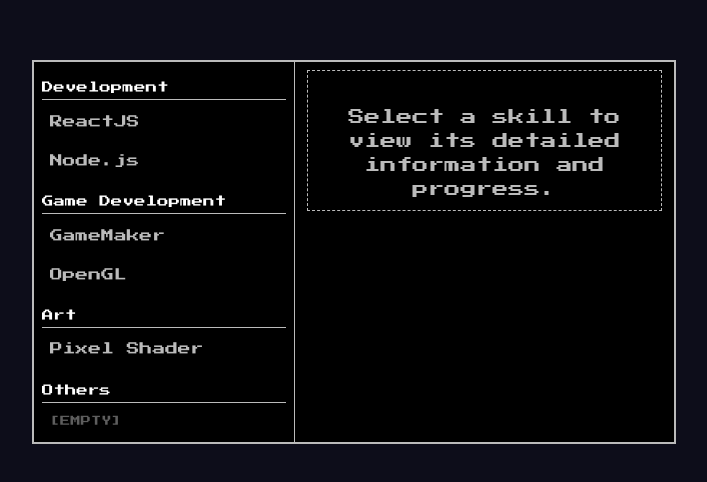
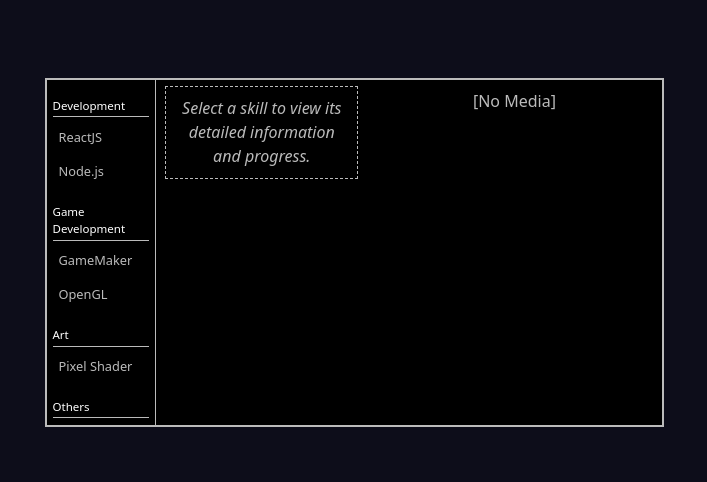
Before and after one commit to Albertdmo13/Portfolio, a React (Vite) app: page / in a window 1280 px wide. Shown: the part 148-630 px from the top of the page, without its empty margins (286-993 px from the left). Built offline with nearby package versions, Linux system fonts and the light colour scheme.

Commit message:
Changed skills to persistance and improved overall skills component. Removed pixelated effect from header model

```diff
--- /dev/null
+++ b/public/data/skills.json
@@ -0,0 +1,64 @@
+[
+    {
+        "title": "Development",
+        "skills": [
+            {
+                "id": 4,
+                "name": "ReactJS",
+                "description": "Component-based architecture and state management for dynamic UIs.",
+                "level": 75,
+                "icon": "skills_icons/reactjs.png",
+                "media": []
+            },
+            {
+                "id": 5,
+                "name": "Node.js",
+                "description": "Server-side development, REST APIs, and asynchronous operations.",
+                "level": 40,
+                "icon": "skills_icons/nodejs.png",
+                "media": []
+            }
+        ]
+    },
+    {
+        "title": "Game Development",
+        "skills": [
+            {
+                "id": 3,
+                "name": "GameMaker",
+                "description": "Worked for 10 years in different personal 2D pixel art projects.",
+                "level": 92,
+                "icon": "skills_icons/gamemaker.png",
+                "media": []
+            },
+            {
+                "id": 2,
+                "name": "OpenGL",
+                "description": "I gained experience developing 2D graphics pipelines for projects such as MicroDetT and FlowDiP, as well as writing GLSL shaders for my GameMaker projects.",
+                "level": 60,
+                "icon": "skills_icons/opengl.png",
+                "media": [
+                    "albertdmo_pixel_logo_gold_icon.png",
+                    "albertdmo_pixel_logo_gold_icon.png"
+                ]
+            }
+        ]
+    },
+    {
+        "title": "Art",
+        "skills": [
+            {
+                "id": 1,
+                "name": "Pixel Shader",
+                "description": "Low-level GPU artistry for stunning visual effects and retro flair.",
+                "level": 85,
+                "icon": "skills_icons/pixelshader.png",
+                "media": []
+            }
+        ]
+    },
+    {
+        "title": "Others",
+        "skills": []
+    }
+]
--- a/src/App.jsx
+++ b/src/App.jsx
@@ -114,7 +114,7 @@
   useEffect(() => {
     const updatePixelSize = () => {
       const width = window.innerWidth;
-      const scale = Math.max(1, Math.round((width / 1920) * 4));
+      const scale = Math.max(1, Math.round((width / 1920) * 3));
       setPxSize(scale);
     };
 
@@ -307,7 +307,7 @@
         background: "#0d0d1a",
       }}
     >
-      <SkillsWindow pixelSize={4} />
+      <SkillsWindow pixelSize={3} />
     </div>
   );
 }
--- a/src/components/SkillsWindow.css
+++ b/src/components/SkillsWindow.css
@@ -1,5 +1,5 @@
 /* Importamos la fuente legible */
-@import url('https://fonts.googleapis.com/css2?family=Press+Start+2P&display=swap');
+/* @import url('https://fonts.googleapis.com/css2?family=Press+Start+2P&display=swap'); */
 
 /* --- CUSTOM VARIABLES --- */
 :root {
@@ -12,6 +12,8 @@
     --dark-bg: #000000;
     /* Fondo oscuro */
     --border-width: 2px;
+    --final-window-height: 400px;
+    /* NEW: Define a final height for the window */
 }
 
 /* === Layout base (Window Frame Drawn by CSS) === */
@@ -19,11 +21,19 @@
     position: relative;
     display: flex;
     image-rendering: pixelated;
-    font-family: 'Press Start 2P', cursive, monospace;
+    /* font-family: 'Press Start 2P', cursive, monospace; */
     color: var(--accent-color);
     overflow: hidden;
     background-color: var(--dark-bg);
-    animation: fadeInWindow 0.4s ease-out forwards;
+
+    /* MODIFIED: New animation for slide-open (unfurl) */
+    animation: slideOpenAndFadeFromWhite 0.6s cubic-bezier(0.25, 0.46, 0.45, 0.94) forwards;
+
+    /* NEW: Setting initial and final height properties for the animation */
+    max-height: 0;
+    /* Important: Start compressed */
+    opacity: 1;
+    /* Keep opacity at 1 so only height is animated for the "slide" */
 
     /* Marco simple con el color de acento */
     border-style: solid;
@@ -31,15 +41,47 @@
     border-color: var(--accent-color);
 }
 
-@keyframes fadeInWindow {
+
+/* NEW ANIMATION: Slide Open (Unfurl) and Fade-in from white overlay */
+@keyframes slideOpenAndFadeFromWhite {
     from {
-        opacity: 0;
-        transform: scale(0.97);
+        max-height: 0;
+        /* Start compressed */
     }
 
     to {
-        opacity: 1;
-        transform: scale(1);
+        max-height: var(--final-window-height);
+        /* Expand to final height */
+        /* NOTE: You may need to set a specific height/max-height on the element
+           itself or use a larger value if the content pushes it. */
+    }
+}
+
+
+/* NEW: Pseudo-element for the white color overlay */
+.skills-window::before {
+    content: "";
+    position: absolute;
+    top: 0;
+    left: 0;
+    width: 100%;
+    height: 100%;
+    background-color: var(--accent-color-light);
+    /* Fully white color (or the light accent color) */
+    z-index: 10;
+    /* Make sure it's on top of the content */
+
+    /* Animation to fade the white overlay out */
+    animation: fadeWhiteOverlay 0.5s ease-out forwards;
+    animation-delay: 0.2s;
+    /* Start fading out slightly after the slide begins */
+}
+
+@keyframes fadeWhiteOverlay {
+    to {
+        opacity: 0;
+        /* HACK: Make sure the overlay is truly gone for interactions by setting visibility */
+        visibility: hidden;
     }
 }
 
@@ -169,3 +211,55 @@
 .skills-list::-webkit-scrollbar-track {
     background: var(--accent-color-dark-transparent);
 }
+
+/* ... (Your existing CSS code above the @keyframes fadeInBox) ... */
+
+/* Contenedor para aplicar el fade-in a toda la información */
+/* NOTE: The existing CSS class name will now be used for the fade-in when not animating */
+.skills-info-container {
+    /* No default animation here, it will be applied via JS */
+}
+
+/* This is the default state after the content has been updated */
+.skills-info-container:not(.fade-out) {
+    animation: fadeInBox 0.25s ease-out forwards;
+}
+
+.skills-info-box {
+    /* ... (rest of skills-info-box styles) ... */
+}
+
+/* ... (rest of skills-info-box styles) ... */
+
+@keyframes fadeInBox {
+    from {
+        opacity: 0;
+        transform: translateY(4px);
+    }
+
+    to {
+        opacity: 1;
+        transform: translateY(0);
+    }
+}
+
+/* NEW: Keyframes for the fade-out effect */
+@keyframes fadeOutBox {
+    from {
+        opacity: 1;
+        transform: translateY(0);
+    }
+
+    to {
+        opacity: 0;
+        transform: translateY(4px);
+        /* Slide down slightly on exit */
+    }
+}
+
+/* NEW: Class for fade-out state */
+.skills-info-container.fade-out {
+    animation: fadeOutBox 0.25s ease-in forwards;
+}
+
+/* ... (rest of your existing CSS) ... */
--- a/src/components/SkillsWindow.jsx
+++ b/src/components/SkillsWindow.jsx
@@ -1,7 +1,37 @@
-import { useState, useMemo } from "react";
+import { useState, useEffect } from "react";
 import "./SkillsWindow.css";
 
-// Componente de barra de progreso (sin cambios)
+// ==========================================================
+// NEW COMPONENT: Progressive Text Typing Effect
+// ==========================================================
+const ProgressiveText = ({ text, delay = 50 }) => {
+  const [displayedText, setDisplayedText] = useState("");
+  const [currentIndex, setCurrentIndex] = useState(0);
+
+  // When the 'text' prop changes (i.e., new skill is selected), reset and start typing
+  useEffect(() => {
+    setDisplayedText(""); // Clear text immediately
+    setCurrentIndex(0); // Reset index to start typing from the beginning
+  }, [text]);
+
+  // Typing logic
+  useEffect(() => {
+    if (!text || currentIndex >= text.length) {
+      return; // Stop if no text or fully typed
+    }
+
+    const timer = setTimeout(() => {
+      setDisplayedText(text.substring(0, currentIndex + 1));
+      setCurrentIndex(currentIndex + 1);
+    }, delay);
+
+    return () => clearTimeout(timer); // Cleanup timer on unmount or dependency change
+  }, [text, currentIndex, delay]);
+
+  return <>{displayedText}</>;
+};
+// ==========================================================
+
 const ProgressBar = ({ level, maxLevel = 100, pixelSize }) => {
   const progressPercent = Math.min(level, maxLevel) / maxLevel;
   const progressBarHeight = 2.5 * pixelSize;
@@ -26,83 +56,100 @@
   );
 };
 
-export default function SkillsWindow({ pixelSize = 4 }) {
+export default function SkillsWindow({ pixelSize = 3 }) {
+  // We need to keep track of the PREVIOUSLY selected item to display it during the fade-out
   const [selected, setSelected] = useState(null);
+  const [displayItem, setDisplayItem] = useState(null); // The item currently displayed to the user
+  const [groupedItems, setGroupedItems] = useState([]);
+  const [isAnimating, setIsAnimating] = useState(false);
 
-  const BASE_WIDTH = 160;
-  const BASE_HEIGHT = 95;
+  const BASE_WIDTH = 205;
+  const BASE_HEIGHT = 115;
 
   const WINDOW_WIDTH = BASE_WIDTH * pixelSize;
   const WINDOW_HEIGHT = BASE_HEIGHT * pixelSize;
-  const LIST_WIDTH = 61 * pixelSize;
+  const LIST_WIDTH = 35 * pixelSize;
+  const INFO_WIDTH = 70 * pixelSize;
+  const MEDIA_WIDTH = 100 * pixelSize;
   const HANDLE_HEIGHT = 0 * pixelSize;
+  const TEXT_DELAY = 20; // ms per character for progressive text
 
-  // --- NUEVA ESTRUCTURA DE DATOS AGRUPADA ---
-  const groupedItems = useMemo(
-    () => [
-      {
-        title: "Development",
-        skills: [
-          {
-            id: 4,
-            name: "ReactJS",
-            description:
-              "Component-based architecture and state management for dynamic UIs.",
-            level: 75,
-          },
-          {
-            id: 5,
-            name: "Node.js",
-            description:
-              "Server-side development, REST APIs, and asynchronous operations.",
-            level: 40,
-          },
-        ],
-      },
-      {
-        title: "Game Development",
-        skills: [
-          {
-            id: 3,
-            name: "GameMaker",
-            description:
-              "Retro 2D game engine wizardry for fast prototyping and deployment.",
-            level: 92,
-          },
-          {
-            id: 2,
-            name: "OpenGL",
-            description:
-              "Mastery of rendering pipelines, VBOs, and matrix transformations.",
-            level: 60,
-          },
-        ],
-      },
-      {
-        title: "Art",
-        skills: [
-          {
-            id: 1,
-            name: "Pixel Shader",
-            description:
-              "Low-level GPU artistry for stunning visual effects and retro flair.",
-            level: 85,
-          },
-        ],
-      },
-      {
-        title: "Others",
-        skills: [],
-      },
-    ],
-    []
+  // --- Load data from JSON ---
+  useEffect(() => {
+    fetch("/data/skills.json")
+      .then((res) => res.json())
+      .then((data) => setGroupedItems(data))
+      .catch((err) => console.error("Error loading skills.json:", err));
+  }, []);
+
+  // Handle selection with transition
+  const handleSelect = (item) => {
+    if (selected?.id === item.id) return; // Prevent transition if clicking the same item
+
+    // 1. Start fade-out animation
+    setIsAnimating(true);
+
+    // 2. Wait for fade-out (250ms), then update the displayed item and start fade-in
+    setTimeout(() => {
+      setSelected(item); // Update the true selected item
+      setDisplayItem(item); // Update the item for display
+      setIsAnimating(false);
+    }, 250); // Match this duration to the fadeOutBox animation duration
+  };
+
+  // Initial selection setup (for when the window first loads and no item is selected)
+  useEffect(() => {
+    if (selected) {
+      setDisplayItem(selected);
+    }
+  }, [selected]);
+
+  // The content itself only shows once the fade-out is complete (isAnimating is false)
+  const infoContent = (
+    // Use 'displayItem' for all content, ensuring the old content stays visible during the fade-out
+    <div className={`skills-info-container ${isAnimating ? 'fade-out' : ''}`}>
+
+      {/* SCALED ICON */}
+      <div
+        style={{
+          display: "flex",
+          justifyContent: "center",
+          marginBottom: `${3 * pixelSize}px`,
+        }}
+      >
+        <img
+          src={`/icons/${displayItem?.icon}`}
+          alt={`${displayItem?.name} icon`}
+          style={{
+            width: `${33 * pixelSize}px`,
+            height: `${33 * pixelSize}px`,
+            imageRendering: "pixelated",
+          }}
+        />
+      </div>
+
+      {/* NAME AND LEVEL */}
+      <div className="skills-info-box">
+        <span style={{ fontWeight: "bold" }}>{displayItem?.name}</span>
+        <span style={{ float: "right" }}>Level {displayItem?.level}</span>
+        <ProgressBar level={displayItem?.level || 0} pixelSize={pixelSize} />
+      </div>
+
+      {/* DESCRIPTION - NOW USING PROGRESSIVE TEXT */}
+      <div className="skills-info-box description-box">
+        {/* We only want to start typing when the item is done fading in (isAnimating is false) */}
+        {!isAnimating ? (
+          <ProgressiveText
+            text={displayItem?.description || ""}
+            delay={TEXT_DELAY} // Adjust this value (ms per character) for speed
+          />
+        ) : (
+          // During fade-out, show the static text to ensure a smooth transition
+          displayItem?.description
+        )}
+      </div>
+    </div>
   );
-
-  // Función para manejar la selección con animación de transición
-  const handleSelect = (item) => {
-    setSelected(null);
-    setTimeout(() => setSelected(item), 10);
-  };
 
   return (
     <div
@@ -110,35 +157,35 @@
       style={{
         width: `${WINDOW_WIDTH}px`,
         height: `${WINDOW_HEIGHT}px`,
+        display: "flex",
+        flexDirection: "row",
       }}
     >
-      {/* === LEFT SECTION: SKILLS LIST === */}
+      {/* === LEFT SECTION === */}
       <div
         className="skills-list"
         style={{
           width: `${LIST_WIDTH}px`,
           padding: `${2 * pixelSize}px`,
           paddingTop: `${HANDLE_HEIGHT}px`,
+          overflowY: "auto",
         }}
       >
-        {/* Renderizado agrupado */}
-        {groupedItems.map((group) => (
+        {groupedItems.length > 0 ? (
+          groupedItems.map((group) => (
             <div key={group.title} className="skills-group">
-            {/* Título de la sección */}
               <div className="skills-section-title">{group.title}</div>
-
-            {/* Lista de habilidades en la sección */}
               {group.skills.length > 0 ? (
                 group.skills.map((item) => (
                   <div
                     key={item.id}
-                  className={`skills-list-item ${
-                    selected?.id === item.id ? "selected" : ""
+                    className={`skills-list-item ${selected?.id === item.id ? "selected" : ""
                       }`}
                     onClick={() => handleSelect(item)}
                     style={{
                       marginBottom: `${2 * pixelSize}px`,
                       padding: `${1.5 * pixelSize}px ${2 * pixelSize}px`,
+                      cursor: "pointer",
                     }}
                   >
                     {item.name}
@@ -155,37 +202,61 @@
                 </div>
               )}
             </div>
-        ))}
+          ))
+        ) : (
+          <div className="skills-loading">Loading skills...</div>
+        )}
       </div>
 
-      {/* === RIGHT SECTION: SKILLS INFO === */}
+      {/* === MIDDLE SECTION (INFO) === */}
       <div
         className="skills-info"
         style={{
-          flex: 1,
+          width: `${INFO_WIDTH}px`,
           padding: `${3 * pixelSize}px`,
           paddingTop: `${HANDLE_HEIGHT + 2 * pixelSize}px`,
         }}
       >
-        {selected ? (
-          <div className="skills-info-container">
-            {/* Box 1: Name and Level */}
-            <div className="skills-info-box">
-              <span style={{ fontWeight: "bold" }}>{selected.name}</span>
-              <span style={{ float: "right" }}>Level {selected.level}</span>
-              <ProgressBar level={selected.level} pixelSize={pixelSize} />
+        {/* Render the info content if there is an item to display OR we are animating */}
+        {displayItem || isAnimating ? (
+          infoContent
+        ) : (
+          <div className="skills-placeholder animated-placeholder">
+            Select a skill to view its detailed information and progress.
+          </div>
+        )}
       </div>
 
-            {/* Box 2: Description */}
-            <div className="skills-info-box description-box">
-              {selected.description}
-            </div>
-          </div>
+      {/* === RIGHT SECTION (MEDIA) === */}
+      <div
+        className="skills-media"
+        style={{
+          width: `${MEDIA_WIDTH}px`,
+          padding: `${3 * pixelSize}px`,
+          display: "flex",
+          flexDirection: "column",
+          alignItems: "center",
+          justifyContent: "flex-start",
+          overflowY: "auto",
+          gap: `${2 * pixelSize}px`,
+        }}
+      >
+        {displayItem && displayItem.media && displayItem.media.length > 0 ? (
+          displayItem.media.map((file, index) => (
+            <img
+              key={index}
+              src={`/media/${file}`}
+              alt={`${displayItem.name} preview ${index + 1}`}
+              style={{
+                width: "100%",
+                height: "auto",
+                borderRadius: `${1.5 * pixelSize}px`,
+                imageRendering: "pixelated",
+              }}
+            />
+          ))
         ) : (
-          <div className="skills-placeholder animated-placeholder">
-            <br />
-            Select a skill to view its detailed information and progress.
-          </div>
+          <div className="skills-media-placeholder">[No Media]</div>
         )}
       </div>
     </div>
```
Also changed, not shown: src/components/ThreePixelLogo.jsx (+7 -6 lines), public/media/albertdmo_pixel_logo_gold_icon.png (added). Lines whose indentation alone changed are shown as unchanged.
